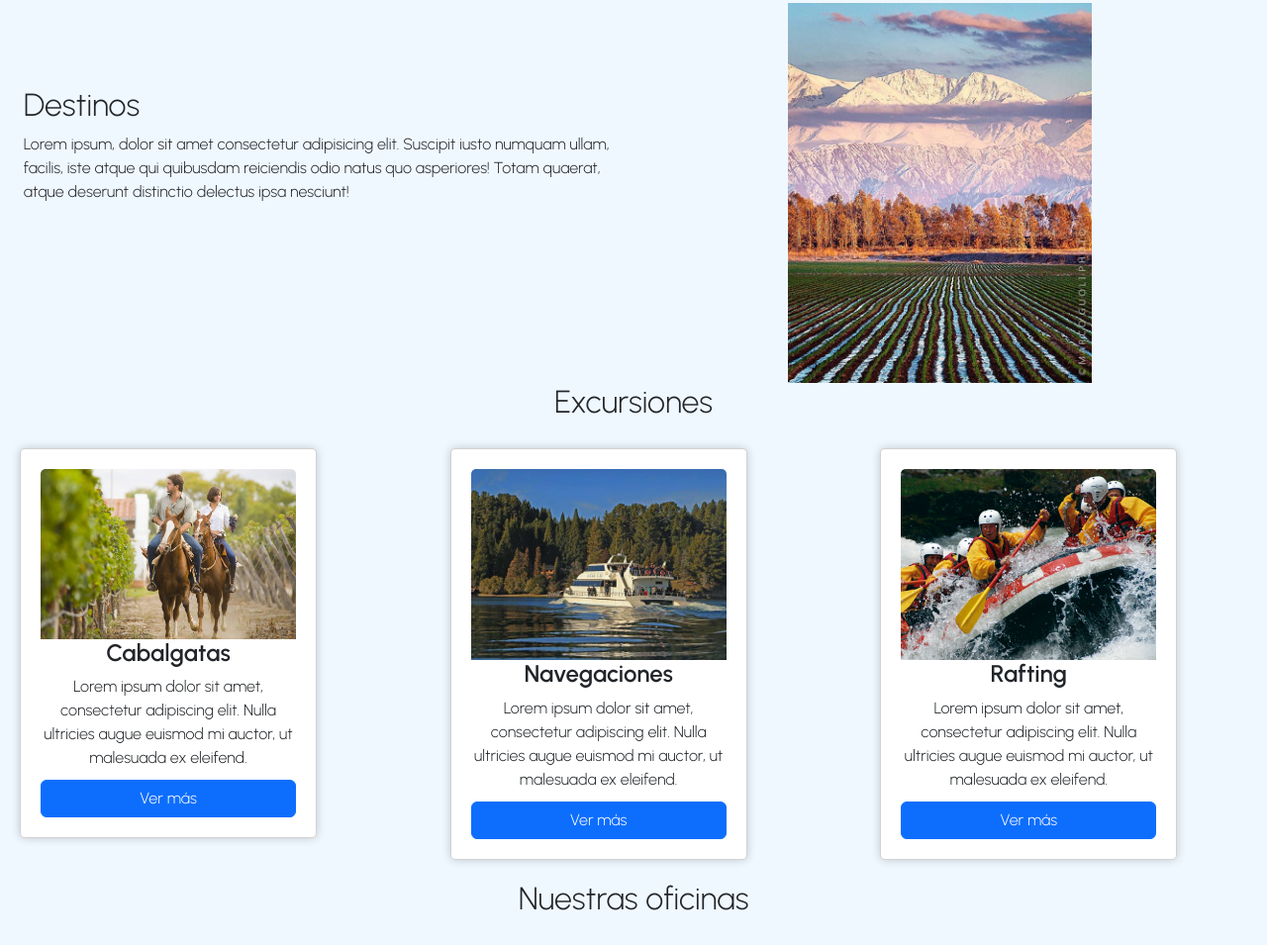
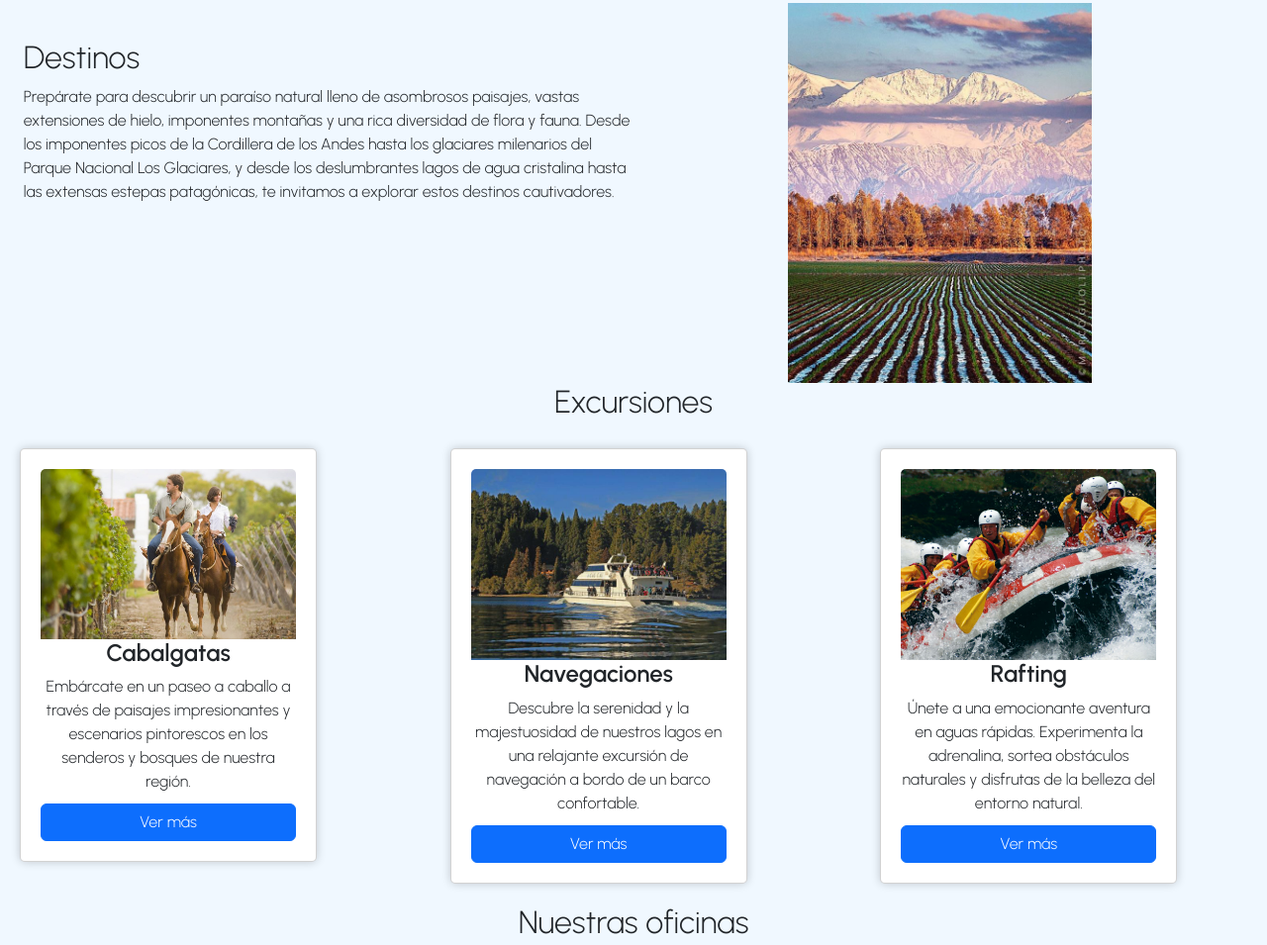
Before and after one commit to Virginia97/mate_and_mountains_travel, a plain HTML site: page index.html in a window 1280 px wide. Shown: the part 814-1769 px from the top of the page at 99% size. Drawn offline with nearby package versions, Linux system fonts and the light colour scheme; grey boxes are pictures that could not be loaded.

Commit message:
Se añaden nuevos textos

```diff
--- a/index.html
+++ b/index.html
@@ -82,12 +82,7 @@
             <div class="textLeft">
                 <h2>Destinos</h2>
                 <!--Aquí debe ir un carrusel de cards en el lateral con las ciudades-->
-                <p>Lorem ipsum, dolor sit amet consectetur adipisicing elit. Suscipit iusto numquam ullam, facilis, iste
-                    atque
-                    qui quibusdam reiciendis odio natus quo asperiores! Totam quaerat, atque deserunt distinctio
-                    delectus
-                    ipsa
-                    nesciunt!</p>
+                <p>Prepárate para descubrir un paraíso natural lleno de asombrosos paisajes, vastas extensiones de hielo, imponentes montañas y una rica diversidad de flora y fauna. Desde los imponentes picos de la Cordillera de los Andes hasta los glaciares milenarios del Parque Nacional Los Glaciares, y desde los deslumbrantes lagos de agua cristalina hasta las extensas estepas patagónicas, te invitamos a explorar estos destinos cautivadores.</p>
             </div>
             <div><img src="multimedia/img/mendoza.png" alt=""></div>
         </section>
@@ -101,10 +96,7 @@
                     <div class="card">
                         <img src="multimedia/img/cabalgata.jpg" alt="Cabalgata en Mendoza">
                         <h3>Cabalgatas</h3>
-                        <p>Lorem ipsum dolor sit amet, consectetur adipiscing elit. Nulla ultricies augue euismod mi
-                            auctor,
-                            ut
-                            malesuada ex eleifend.</p>
+                        <p>Embárcate en un paseo a caballo a través de paisajes impresionantes y escenarios pintorescos en los senderos y bosques de nuestra región.</p>
                         <button type="button" class="btn btn-primary">Ver más</button>
                     </div>
                 </div>
@@ -113,10 +105,7 @@
                     <div class="card">
                         <img src="multimedia/img/lacustre.jpg" alt="Navegaciones">
                         <h3>Navegaciones</h3>
-                        <p>Lorem ipsum dolor sit amet, consectetur adipiscing elit. Nulla ultricies augue euismod mi
-                            auctor,
-                            ut
-                            malesuada ex eleifend.</p>
+                        <p>Descubre la serenidad y la majestuosidad de nuestros lagos en una relajante excursión de navegación  a bordo de un barco confortable.</p>
                         <button type="button" class="btn btn-primary">Ver más</button>
                     </div>
                 </div>
@@ -125,10 +114,7 @@
                     <div class="card">
                         <img src="multimedia/img/rafting_al_limite.jpg" alt="Rafting en el rio">
                         <h3>Rafting</h3>
-                        <p>Lorem ipsum dolor sit amet, consectetur adipiscing elit. Nulla ultricies augue euismod mi
-                            auctor,
-                            ut
-                            malesuada ex eleifend.</p>
+                        <p>Únete a una emocionante aventura en aguas rápidas. Experimenta la adrenalina, sortea obstáculos naturales y disfrutas de la belleza del entorno natural.</p>
                         <button type="button" class="btn btn-primary">Ver más</button>
                     </div>
                 </div>
@@ -148,9 +134,7 @@
 
     <footer class="contacto">
         <h4>¡Contactanos!</h4>
-        <p>Lorem ipsum dolor sit amet consectetur adipisicing elit. Aspernatur soluta dignissimos nam quaerat itaque
-            atque architecto. Eos voluptatum dicta, odio, laboriosam error ullam repellendus sed similique aspernatur
-            ipsam molestias praesentium.</p>
+        <p>¡Comienza a planificar tus próximas aventuras con nosotros! En nuestra agencia de turismo, estamos aquí para hacer realidad tus sueños de viaje</p>
         <h4>Podes encontrarnos en:</h4>
         <img src="multimedia/logos/instagram.png" alt="">
         <img src="multimedia/logos/whatsapp.png" alt="">
```
Also changed, not shown: contacto.html (+1 -1 lines), destinos.html (+2 -6 lines), excursiones.html (+7 -10 lines), sobre-nosotros.html (+2 -4 lines).
